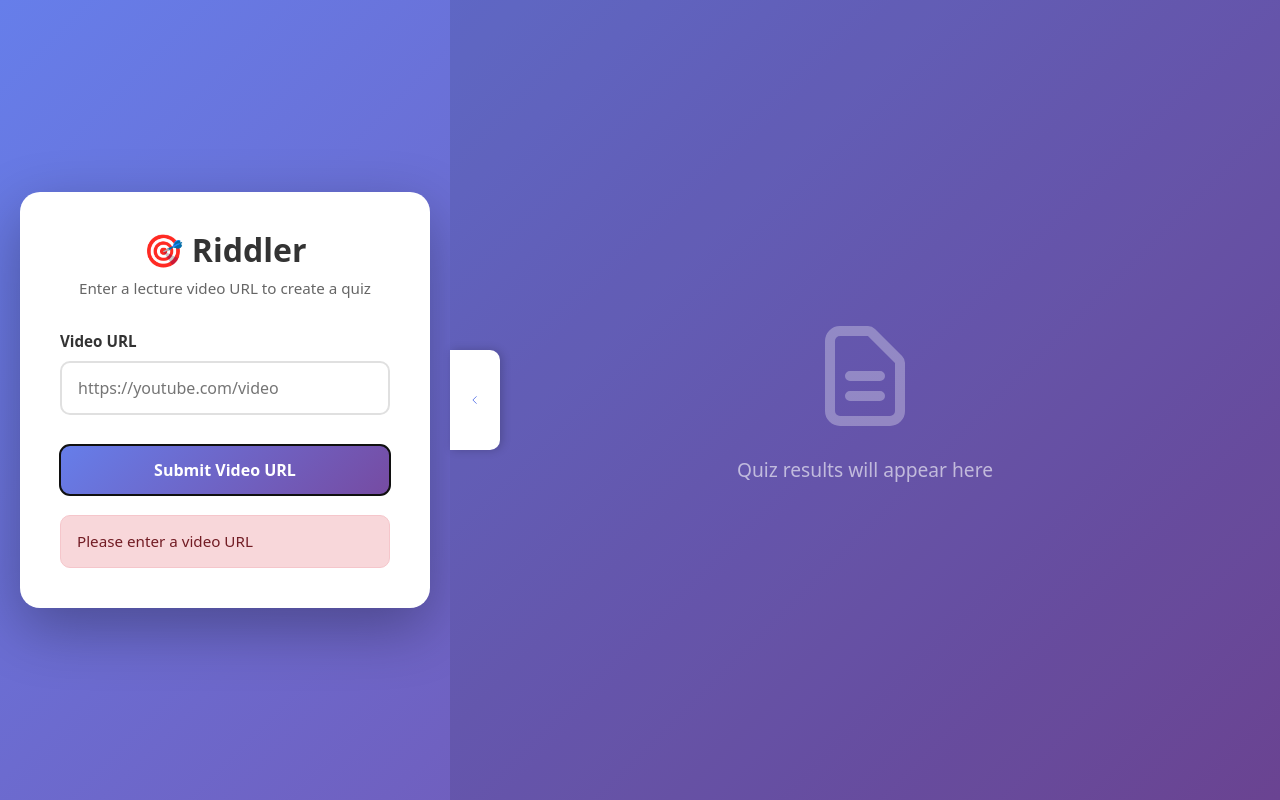
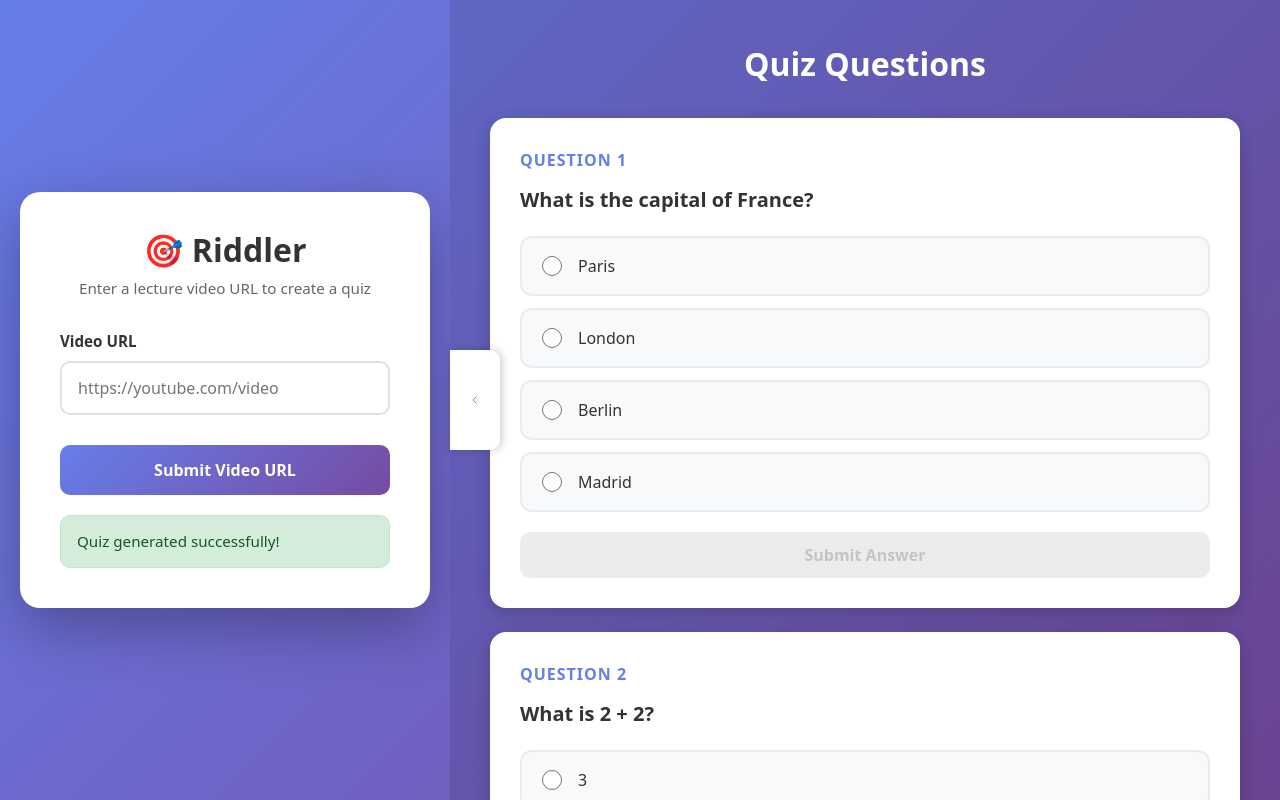
Before and after one commit to ybathula707/riddler, a React (Vite) app in the folder frontend/riddler-ui/: page / in a window 1280 px wide. Both pictures are taken after a click on the button "Submit Video URL". Built offline with nearby package versions, Linux system fonts and the light colour scheme.

Commit message:
mocked ui with select

```diff
--- a/frontend/riddler-ui/src/App.css
+++ b/frontend/riddler-ui/src/App.css
@@ -206,10 +206,11 @@ label {
 .right-section {
   flex: 1;
   display: flex;
-  align-items: center;
+  align-items: flex-start;
   justify-content: center;
   padding: 40px;
   background-color: rgba(0, 0, 0, 0.1);
+  overflow-y: auto;
 }
 
 /* Loading Container */
@@ -280,6 +281,175 @@ label {
   }
 }
 
+/* Quiz Container */
+.quiz-container {
+  width: 100%;
+  max-width: 800px;
+  animation: fadeIn 0.5s ease;
+}
+
+.quiz-title {
+  color: white;
+  font-size: 2rem;
+  font-weight: 700;
+  margin-bottom: 30px;
+  text-align: center;
+}
+
+.questions-list {
+  display: flex;
+  flex-direction: column;
+  gap: 24px;
+}
+
+.question-card {
+  background: white;
+  border-radius: 16px;
+  padding: 30px;
+  box-shadow: 0 4px 20px rgba(0, 0, 0, 0.2);
+  animation: slideIn 0.3s ease;
+}
+
+.question-number {
+  color: #667eea;
+  font-size: 1rem;
+  font-weight: 700;
+  text-transform: uppercase;
+  letter-spacing: 1px;
+  margin-bottom: 12px;
+}
+
+.question-content {
+  color: #333;
+  font-size: 1.25rem;
+  font-weight: 600;
+  margin-bottom: 20px;
+  line-height: 1.6;
+}
+
+.answers-list {
+  display: flex;
+  flex-direction: column;
+  gap: 12px;
+}
+
+.answer-option {
+  display: flex;
+  align-items: center;
+  padding: 16px 20px;
+  background: #f8f9fa;
+  border: 2px solid #e9ecef;
+  border-radius: 12px;
+  cursor: pointer;
+  transition: all 0.3s ease;
+  position: relative;
+}
+
+.answer-option:hover {
+  background: #e9ecef;
+  border-color: #667eea;
+  transform: translateX(4px);
+}
+
+.answer-option.selected {
+  background: linear-gradient(135deg, rgba(102, 126, 234, 0.1) 0%, rgba(118, 75, 162, 0.1) 100%);
+  border-color: #667eea;
+  box-shadow: 0 4px 12px rgba(102, 126, 234, 0.2);
+}
+
+.answer-radio {
+  width: 20px;
+  height: 20px;
+  margin-right: 16px;
+  cursor: pointer;
+  accent-color: #667eea;
+}
+
+.answer-text {
+  color: #333;
+  font-size: 1rem;
+  font-weight: 500;
+  line-height: 1.5;
+  flex: 1;
+}
+
+.answer-option.selected .answer-text {
+  color: #667eea;
+  font-weight: 600;
+}
+
+.question-submit-button {
+  margin-top: 20px;
+  padding: 12px 24px;
+  background: linear-gradient(135deg, #667eea 0%, #764ba2 100%);
+  color: white;
+  border: none;
+  border-radius: 10px;
+  font-size: 1rem;
+  font-weight: 600;
+  cursor: pointer;
+  transition: all 0.3s ease;
+  width: 100%;
+}
+
+.question-submit-button:hover:not(:disabled) {
+  transform: translateY(-2px);
+  box-shadow: 0 8px 16px rgba(102, 126, 234, 0.3);
+}
+
+.question-submit-button:active:not(:disabled) {
+  transform: translateY(0);
+}
+
+.question-submit-button:disabled {
+  background: #e0e0e0;
+  color: #9e9e9e;
+  cursor: not-allowed;
+  opacity: 0.6;
+}
+
+.answer-feedback {
+  margin-top: 16px;
+  padding: 16px 20px;
+  border-radius: 12px;
+  display: flex;
+  align-items: center;
+  gap: 12px;
+  animation: slideIn 0.3s ease;
+  font-weight: 600;
+  font-size: 1.1rem;
+}
+
+.answer-feedback.correct {
+  background-color: #d4edda;
+  color: #155724;
+  border: 2px solid #c3e6cb;
+}
+
+.answer-feedback.incorrect {
+  background-color: #f8d7da;
+  color: #721c24;
+  border: 2px solid #f5c6cb;
+}
+
+.feedback-icon {
+  width: 28px;
+  height: 28px;
+  flex-shrink: 0;
+}
+
+.answer-feedback.correct .feedback-icon {
+  color: #28a745;
+}
+
+.answer-feedback.incorrect .feedback-icon {
+  color: #dc3545;
+}
+
+.feedback-text {
+  font-size: 1rem;
+}
+
 /* Responsive design */
 @media (max-width: 1024px) {
   .app {
--- a/frontend/riddler-ui/src/App.jsx
+++ b/frontend/riddler-ui/src/App.jsx
@@ -2,10 +2,13 @@ import { useState } from 'react'
 import './App.css'
 
 function App() {
-  const [videoUrl, setVideoUrl] = useState('')
+  const [videoUrl, setVideoUrl] = useState('https://www.youtube.com/watch?v=0-MOtwYijkY')
   const [isLoading, setIsLoading] = useState(false)
   const [message, setMessage] = useState({ text: '', type: '' })
   const [isMenuOpen, setIsMenuOpen] = useState(true)
+  const [quizData, setQuizData] = useState(null)
+  const [selectedAnswers, setSelectedAnswers] = useState({})
+  const [submittedAnswers, setSubmittedAnswers] = useState({})
 
   const validateUrl = (url) => {
     try {
@@ -19,8 +22,10 @@ function App() {
   const handleSubmit = async (e) => {
     e.preventDefault()
 
-    // Clear previous messages
+    // Clear previous messages and quiz data
     setMessage({ text: '', type: '' })
+    setQuizData(null)
+    setSelectedAnswers({})
 
     // Validate URL
     if (!videoUrl.trim()) {
@@ -33,9 +38,66 @@ function App() {
       return
     }
 
-    // Submit to backend
+    // Submit to backend (MOCKED FOR DEVELOPMENT)
     setIsLoading(true)
     try {
+      // Simulate API delay
+      await new Promise(resolve => setTimeout(resolve, 1000))
+
+      // Mock response data
+      const data = {
+        questions: [
+          {
+            id: "d4b20191-ec1b-45cd-b42c-5da4a5defab3",
+            content: "What is the capital of France?",
+            answers: [
+              {
+                id: "da8b428c-8b35-445f-9fbf-e02eb23fb0f8",
+                content: "Paris"
+              },
+              {
+                id: "526a81e5-96bd-4c17-8090-c66462f55be3",
+                content: "London"
+              },
+              {
+                id: "3c9f8d2e-1a4b-4f7c-9e5d-8b2c6a1d9f3e",
+                content: "Berlin"
+              },
+              {
+                id: "7e2f9c1b-5d8a-4e3c-b6f7-2a9c8d4e6f1b",
+                content: "Madrid"
+              }
+            ],
+            correct_answers: ["da8b428c-8b35-445f-9fbf-e02eb23fb0f8"]
+          },
+          {
+            id: "8f3c2b1a-9d7e-4c5f-a2b6-1e8d9c3f7a2b",
+            content: "What is 2 + 2?",
+            answers: [
+              {
+                id: "1a2b3c4d-5e6f-7a8b-9c0d-1e2f3a4b5c6d",
+                content: "3"
+              },
+              {
+                id: "2b3c4d5e-6f7a-8b9c-0d1e-2f3a4b5c6d7e",
+                content: "4"
+              },
+              {
+                id: "3c4d5e6f-7a8b-9c0d-1e2f-3a4b5c6d7e8f",
+                content: "5"
+              }
+            ],
+            correct_answers: ["2b3c4d5e-6f7a-8b9c-0d1e-2f3a4b5c6d7e"]
+          }
+        ]
+      }
+
+      setQuizData(data)
+      setMessage({ text: 'Quiz generated successfully!', type: 'success' })
+      setVideoUrl('') // Clear form on success
+      console.log('Mock Response:', data)
+
+      /* UNCOMMENT WHEN BACKEND IS READY:
       const response = await fetch('http://localhost:5000/quiz', {
         method: 'POST',
         headers: {
@@ -49,9 +111,11 @@ function App() {
       }
 
       const data = await response.json()
-      setMessage({ text: 'Video URL submitted successfully!', type: 'success' })
+      setQuizData(data)
+      setMessage({ text: 'Quiz generated successfully!', type: 'success' })
       setVideoUrl('') // Clear form on success
       console.log('Response:', data)
+      */
     } catch (error) {
       setMessage({
         text: `Failed to submit: ${error.message}`,
@@ -61,6 +125,31 @@ function App() {
     } finally {
       setIsLoading(false)
     }
+  }
+
+  const handleAnswerSelect = (questionId, answerId) => {
+    setSelectedAnswers(prev => ({
+      ...prev,
+      [questionId]: answerId
+    }))
+  }
+
+  const handleQuestionSubmit = (questionId) => {
+    const selectedAnswerId = selectedAnswers[questionId]
+    const question = quizData.questions.find(q => q.id === questionId)
+
+    if (!question || !selectedAnswerId) return
+
+    // Check if the selected answer is correct
+    const isCorrect = question.correct_answers.includes(selectedAnswerId)
+
+    setSubmittedAnswers(prev => ({
+      ...prev,
+      [questionId]: {
+        answerId: selectedAnswerId,
+        isCorrect: isCorrect
+      }
+    }))
   }
 
   return (
@@ -133,6 +222,65 @@ function App() {
             <p className="loading-text">Processing your video...</p>
             <p className="loading-subtext">This may take a few moments</p>
           </div>
+        ) : quizData && quizData.questions ? (
+          <div className="quiz-container">
+            <h2 className="quiz-title">Quiz Questions</h2>
+            <div className="questions-list">
+              {quizData.questions.map((question, index) => (
+                <div key={question.id} className="question-card">
+                  <h3 className="question-number">Question {index + 1}</h3>
+                  <p className="question-content">{question.content}</p>
+                  <div className="answers-list">
+                    {question.answers.map((answer) => (
+                      <label
+                        key={answer.id}
+                        className={`answer-option ${
+                          selectedAnswers[question.id] === answer.id ? 'selected' : ''
+                        }`}
+                      >
+                        <input
+                          type="radio"
+                          name={`question-${question.id}`}
+                          value={answer.id}
+                          checked={selectedAnswers[question.id] === answer.id}
+                          onChange={() => handleAnswerSelect(question.id, answer.id)}
+                          className="answer-radio"
+                        />
+                        <span className="answer-text">{answer.content}</span>
+                      </label>
+                    ))}
+                  </div>
+                  <button
+                    className="question-submit-button"
+                    disabled={!selectedAnswers[question.id]}
+                    onClick={() => handleQuestionSubmit(question.id)}
+                  >
+                    Submit Answer
+                  </button>
+
+                  {submittedAnswers[question.id] && (
+                    <div className={`answer-feedback ${submittedAnswers[question.id].isCorrect ? 'correct' : 'incorrect'}`}>
+                      {submittedAnswers[question.id].isCorrect ? (
+                        <>
+                          <svg className="feedback-icon" viewBox="0 0 24 24" fill="none" stroke="currentColor" strokeWidth="3">
+                            <path strokeLinecap="round" strokeLinejoin="round" d="M5 13l4 4L19 7" />
+                          </svg>
+                          <span className="feedback-text">Correct!</span>
+                        </>
+                      ) : (
+                        <>
+                          <svg className="feedback-icon" viewBox="0 0 24 24" fill="none" stroke="currentColor" strokeWidth="3">
+                            <path strokeLinecap="round" strokeLinejoin="round" d="M6 18L18 6M6 6l12 12" />
+                          </svg>
+                          <span className="feedback-text">Incorrect</span>
+                        </>
+                      )}
+                    </div>
+                  )}
+                </div>
+              ))}
+            </div>
+          </div>
         ) : (
           <div className="placeholder-container">
             <svg className="placeholder-icon" viewBox="0 0 24 24" fill="none" stroke="currentColor">
```
